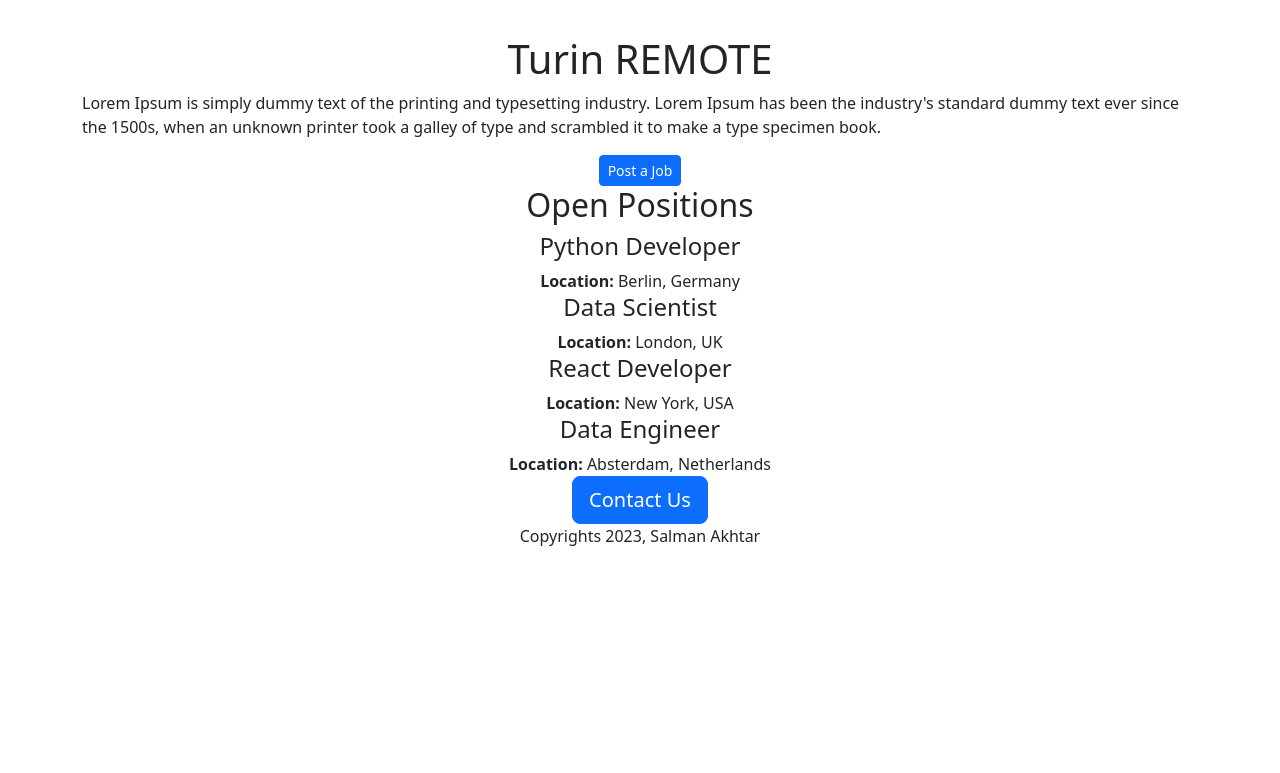
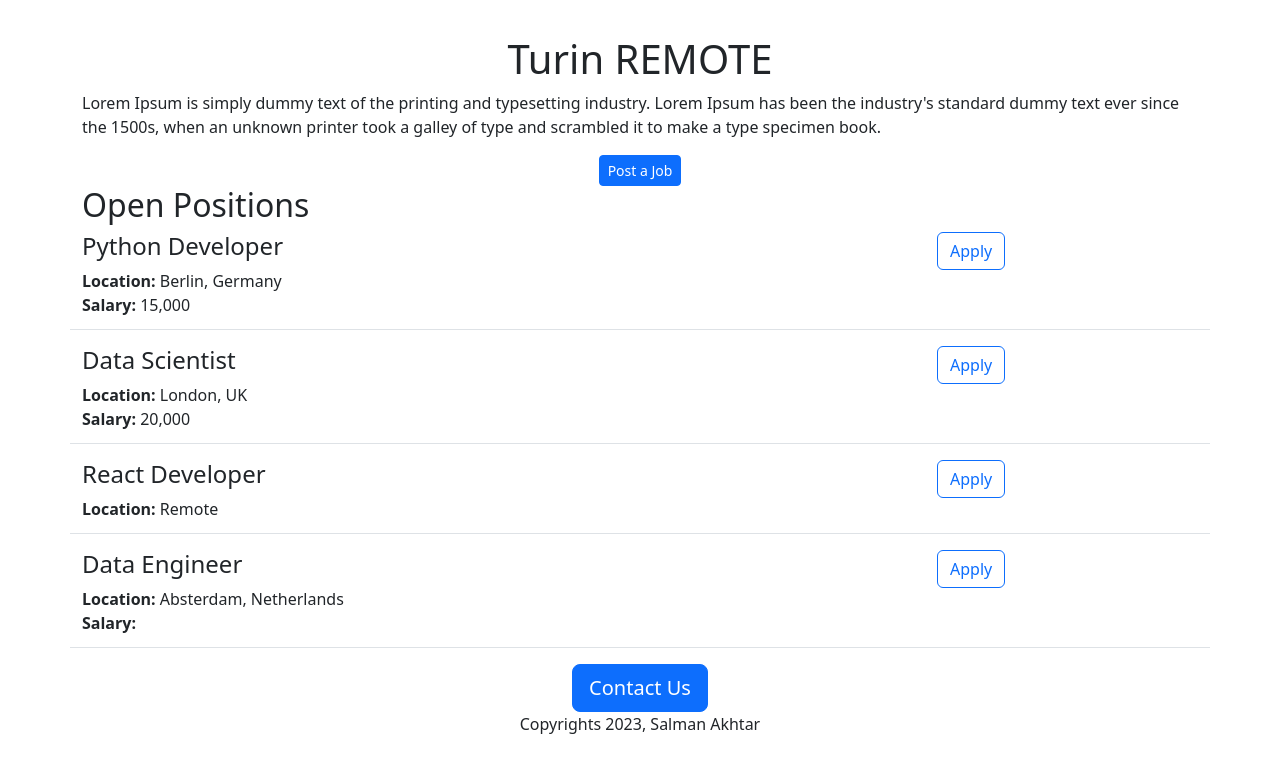
Before and after one commit to salmanakhtar57/career-website, a Flask app: page / in a window 1280 px wide. Shown: the top 773 px of the page. Run offline with Flask 2, Linux system fonts and the light colour scheme.

Commit message:
render dynamic data

```diff
--- a/app.py
+++ b/app.py
@@ -18,14 +18,13 @@ JOBS = [
   {
     'id': 3,
     'title': 'React Developer',
-    'location': 'New York, USA',
-    'salary': '10,000'
+    'location': 'Remote',
   },
   {
     'id': 4,
     'title': 'Data Engineer',
     'location': 'Absterdam, Netherlands',
-    'salary': '150,000'
+    'salary': ''
   },
 ]
 
--- a/templates/home.html
+++ b/templates/home.html
@@ -9,32 +9,38 @@
 
   <body>
     <div class="container" style="margin-top: 35px;">
+
       <div style="text-align: center;">
-      <h1>{{ company_name }} REMOTE</h1>
+        <h1>{{ company_name }} REMOTE</h1>
       </div>
-      <p>Lorem Ipsum is simply dummy text of the printing and typesetting industry. Lorem Ipsum has
-         been the industry's standard dummy text ever since the 1500s, when an unknown printer took
+
+      <p>Lorem Ipsum is simply dummy text of the printing and typesetting
+         industry. Lorem Ipsum has been the industry's standard dummy text
+         ever since the 1500s, when an unknown printer took
          a galley of type and scrambled it to make a type specimen book.
       </p>
 
       <div style="text-align: center;">
-      <button type="submit" class="btn btn-primary btn-sm">Post a Job</button>
-
+        <button type="submit" class="btn btn-primary btn-sm">Post a
+          Job
+        </button>
+      </div>
 
       <h2>Open Positions</h2>
-    <div>
-      {% for job in jobs %}
+
       <div>
-        <h4>{{job['title']}}</h4>
-        <div> <b> Location: </b> {{job['location']}} </div>
+        {% for job in jobs %}
+            {% include 'jobitem.html' %}
+        {% endfor %}
       </div>
-      {% endfor %}
-    </div>
 
-    <button type="submit" class="btn btn-primary btn-lg">Contact Us</button>
-
+      <div style="text-align: center;">
+        <button type="submit" class="btn btn-primary btn-lg">
+          Contact Us
+        </button>
         <p class"mt-4">Copyrights 2023, Salman Akhtar</p>
       </div>
+
 
     </div>
 
--- /dev/null
+++ b/templates/jobitem.html
@@ -0,0 +1,22 @@
+<div class="border-bottom row" style="margin-bottom: 16px; padding-bottom: 12px;">
+
+  <div class="col-9">
+    <h4> {{ job['title'] }} </h4>
+
+    <div>
+      <b> Location: </b> {{ job['location'] }}
+    </div>
+
+    {% if 'salary' in job %}
+    <div>
+      <b> Salary: </b> {{ job['salary']}}
+    </div>
+    {% endif %}
+
+  </div>
+
+  <div class="col-3">
+    <button type="button" class="btn btn-outline-primary">Apply</button>
+  </div>
+
+</div>
```
